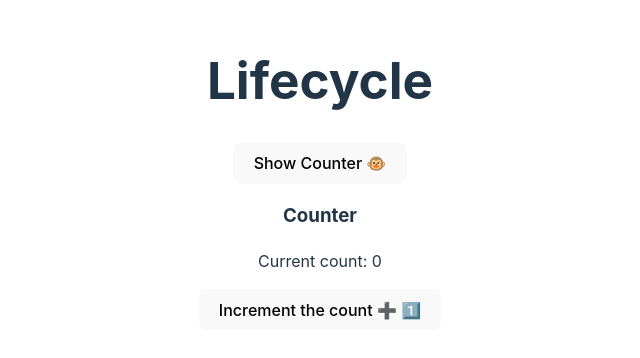
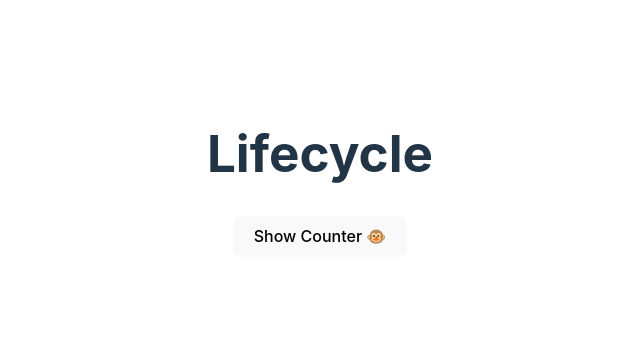
Before and after one commit to GenesisMauries/ciclo-de-vida, a React (Vite) app: page / in a window 1280 px wide. Shown: the part 226-584 px from the top of the page, without its empty margins (320-960 px from the left). Built offline with nearby package versions, Linux system fonts and the light colour scheme.

Commit message:
add useEffect examples

```diff
--- a/src/App.jsx
+++ b/src/App.jsx
@@ -11,7 +11,7 @@ export default function App() {
       <button onClick={() => setShowCounter(!showCounter)}>
         {showCounter ? "Hide Counter 🙈" : "Show Counter 🐵"}
       </button>
-      <Counter />
+      {/* <Counter /> */}
       {showCounter && <Counter />}
     </main>
   );
--- a/src/components/Counter.jsx
+++ b/src/components/Counter.jsx
@@ -1,13 +1,31 @@
-import { useState} from "react";
+import { useEffect, useState } from "react";
 
 const Counter = () => {
   const [count, setCount] = useState(0);
+  // componentDidMount (Ya se monto)
+  // useEffect(() => {
+  //   console.log("OK useEffect, el componente se monto");
+  // }, []);
 
+  // componentDidUpdate (Cada que se actualiza el state)
+  //   useEffect(() => {
+  //     console.log("OK useEffect, el estado de actualizo");
+  //   }, [count]);
+
+  // componentWillUnmount (Se desmonta)
+  useEffect(() => {
+    console.log("useEffect chambeando");
+    return () => {
+      console.log("El componente se desmonta");
+    };
+  }, []);
   return (
     <article>
       <h3> Counter </h3>
       <p> Current count: {count} </p>
-      <button onClick={() => setCount(count + 1)}>Increment the count ➕ 1️⃣</button>
+      <button onClick={() => setCount(count + 1)}>
+        Increment the count ➕ 1️⃣
+      </button>
     </article>
   );
 };
```
